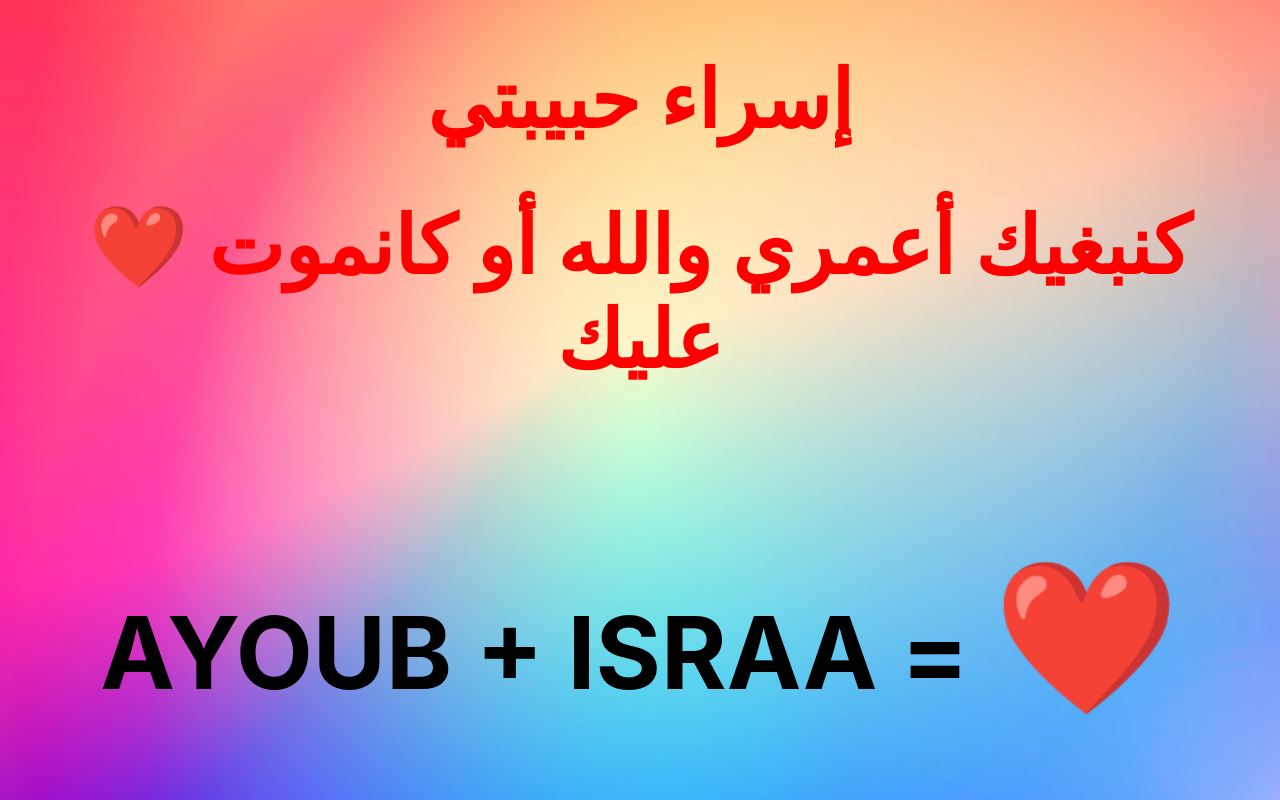
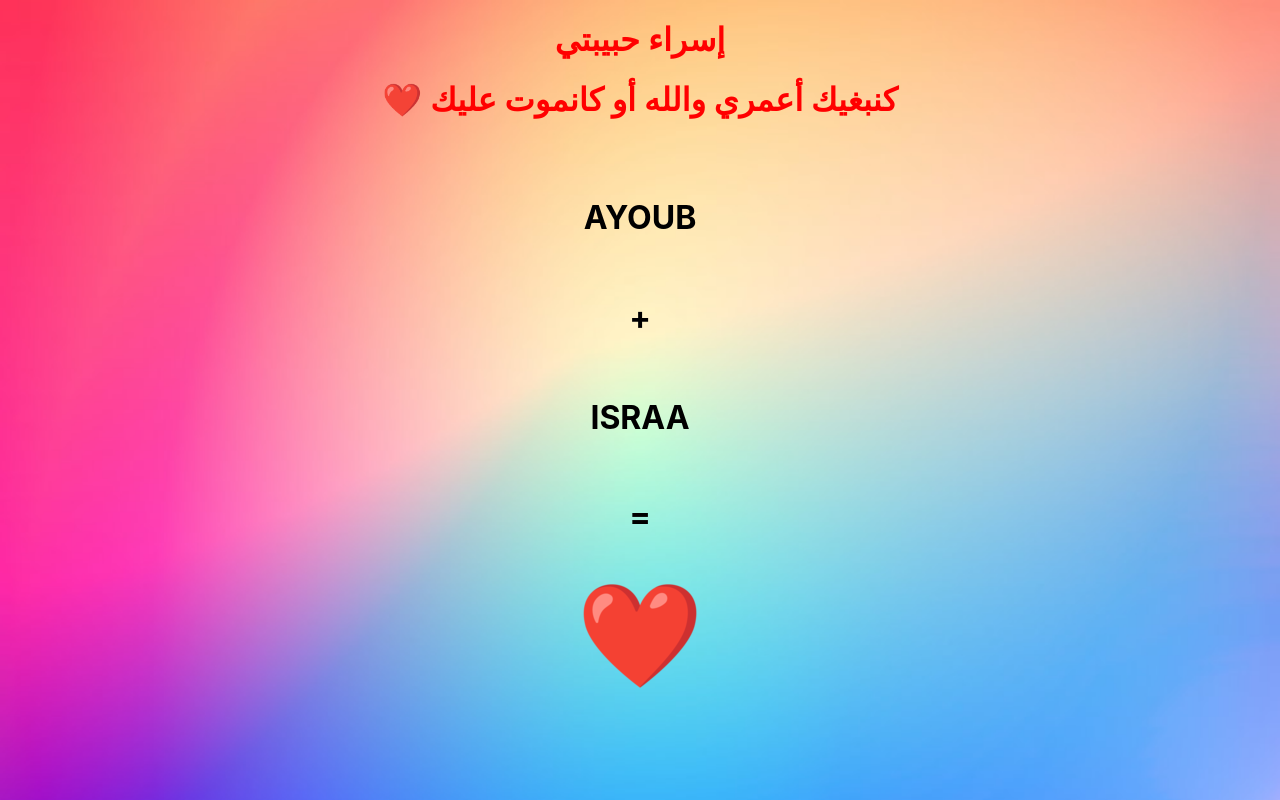
Before and after one commit to ayoubbnm/cv, a plain HTML site: page index.html in a window 1280 px wide. Drawn offline with Linux system fonts and the light colour scheme.

Commit message:
Update index.html

```diff
--- a/index.html
+++ b/index.html
@@ -7,10 +7,15 @@
 	<title>Love You </title>
 </head>
 <body style="background-image: url('image/back.jpg'); background-repeat: no-repeat; background-size: cover; background-attachment: fixed;">
-	<h1 style="text-align: center; color: red; font-size: 80px;">إسراء حبيبتي</h1>
-	<h1 style="text-align: center; color: red; font-size: 80px;"><b style="color: red;">❤️</b> كنبغيك أعمري والله أو كانموت عليك</h1><br><br>
-	<h1 style="text-align: center; font-size: 100px; font-family: -apple-system, BlinkMacSystemFont, 'Segoe UI', Roboto, Oxygen, Ubuntu, Cantarell, 'Open Sans', 'Helvetica Neue', sans-serif;">AYOUB + ISRAA = <b style="color: red; font-size: 150px">❤️</b>
-	</h1>
 
+	<h1 style="text-align: center; color: red;">إسراء حبيبتي</h1>
+	<h1 style="text-align: center; color: red;"><b style="color: red;">❤️</b> كنبغيك أعمري والله أو كانموت عليك</h1><br><br>
+	<h1 style="text-align: center; font-family: -apple-system, BlinkMacSystemFont, 'Segoe UI', Roboto, Oxygen, Ubuntu, Cantarell, 'Open Sans', 'Helvetica Neue', sans-serif;">AYOUB</h1><br>
+	<h1 style="text-align: center; font-family: -apple-system, BlinkMacSystemFont, 'Segoe UI', Roboto, Oxygen, Ubuntu, Cantarell, 'Open Sans', 'Helvetica Neue', sans-serif;">+</h1><br>
+	<h1 style="text-align: center; font-family: -apple-system, BlinkMacSystemFont, 'Segoe UI', Roboto, Oxygen, Ubuntu, Cantarell, 'Open Sans', 'Helvetica Neue', sans-serif;">ISRAA</h1><br>
+	<h1 style="text-align: center; font-family: -apple-system, BlinkMacSystemFont, 'Segoe UI', Roboto, Oxygen, Ubuntu, Cantarell, 'Open Sans', 'Helvetica Neue', sans-serif;">=</h1><br>
+	<div style="text-align: center;">
+		<img src="image/love.png" alt="كنبغيك">
+	</div>
 </body>
 </html>
```
